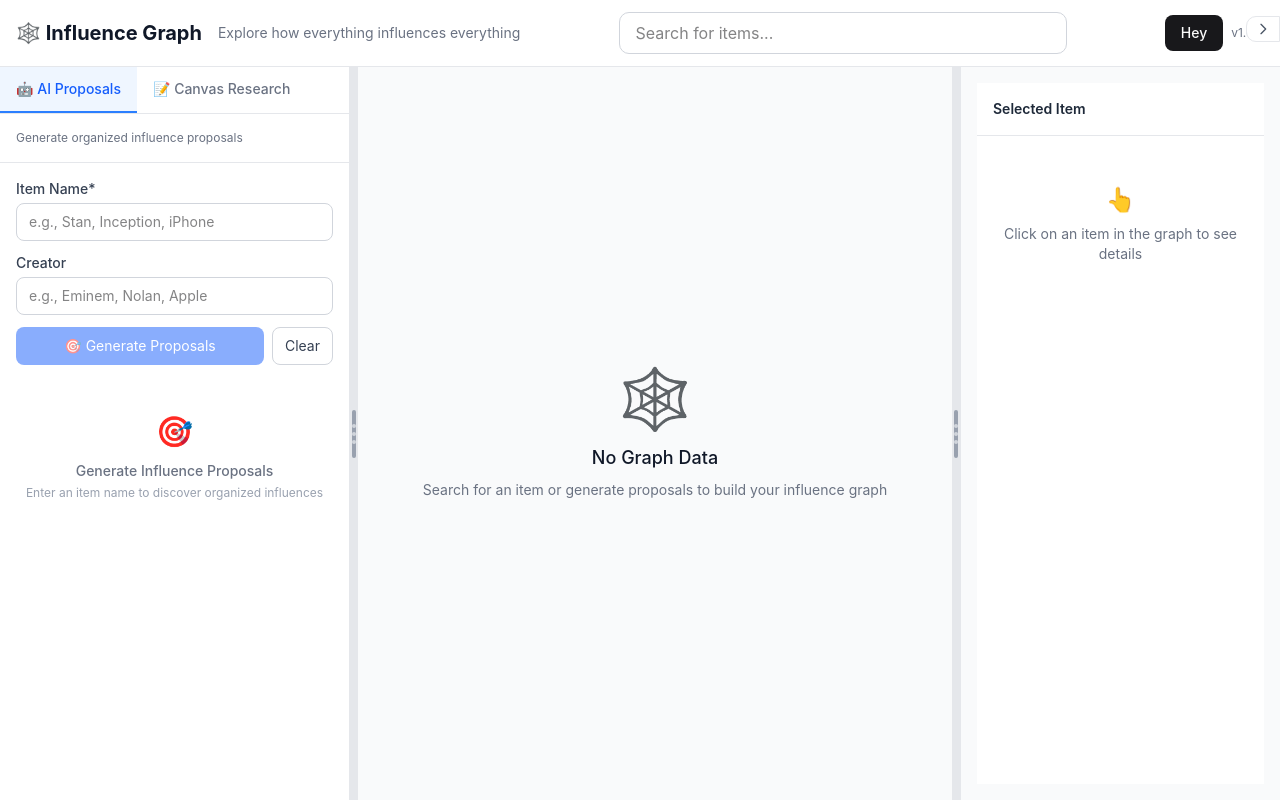
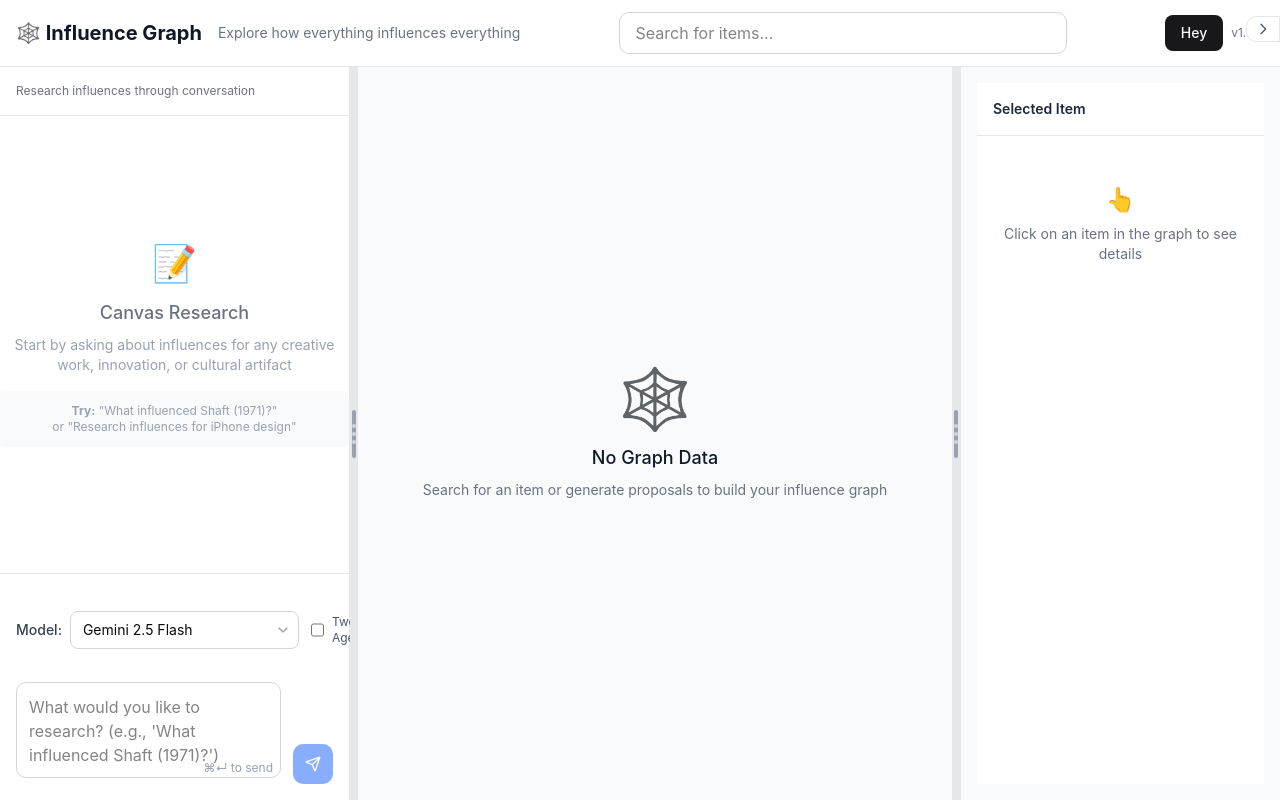
Before and after one commit to jepras/source-graph, a React (Vite) app in the folder frontend/: page / in a window 1280 px wide. Built offline with nearby package versions, Linux system fonts and the light colour scheme.

Commit message:
removed ai proposals tab

```diff
--- a/frontend/src/components/panels/ResearchPanel.tsx
+++ b/frontend/src/components/panels/ResearchPanel.tsx
@@ -1,78 +1,14 @@
-import React, { useState } from 'react';
-import { ProposalForm } from '../research/ProposalForm';
-import { ProposalResults } from '../research/ProposalResults';
+import React from 'react';
 import { CanvasTab } from '../canvas/CanvasTab';
-import { useResearch } from '../../contexts/ResearchContext';
 
 interface ResearchPanelProps {
   onItemSaved: (itemId: string) => void;
 }
 
 export const ResearchPanel: React.FC<ResearchPanelProps> = ({ onItemSaved }) => {
-  const { state } = useResearch();
-  const [activeTab, setActiveTab] = useState<'proposals' | 'canvas'>('proposals');
-
   return (
     <div className="h-full flex flex-col bg-white">
-      {/* Tab Headers */}
-      <div className="border-b border-gray-200">
-        <div className="flex">
-          <button
-            onClick={() => setActiveTab('proposals')}
-            className={`px-4 py-3 text-sm font-medium border-b-2 transition-colors ${
-              activeTab === 'proposals'
-                ? 'border-blue-500 text-blue-600 bg-blue-50'
-                : 'border-transparent text-gray-500 hover:text-gray-700 hover:border-gray-300'
-            }`}
-          >
-            🤖 AI Proposals
-          </button>
-          <button
-            onClick={() => setActiveTab('canvas')}
-            className={`px-4 py-3 text-sm font-medium border-b-2 transition-colors ${
-              activeTab === 'canvas'
-                ? 'border-blue-500 text-blue-600 bg-blue-50'
-                : 'border-transparent text-gray-500 hover:text-gray-700 hover:border-gray-300'
-            }`}
-          >
-            📝 Canvas Research
-          </button>
-        </div>
-      </div>
-
-      {/* Tab Content */}
-      <div className="flex-1 overflow-hidden">
-        {activeTab === 'proposals' ? (
-          <div className="h-full flex flex-col">
-            <div className="p-4 border-b border-gray-200">
-              <p className="text-xs text-gray-500">
-                Generate organized influence proposals
-              </p>
-            </div>
-
-            <div className="flex-1 overflow-y-auto p-4 space-y-4">
-              <ProposalForm />
-
-              {state.proposals && state.proposals.success && (
-                <ProposalResults onItemSaved={onItemSaved} />
-              )}
-
-              {/* Empty State */}
-              {!state.proposals && !state.proposalLoading && !state.error && (
-                <div className="text-center py-8 text-gray-500">
-                  <div className="text-3xl mb-3">🎯</div>
-                  <p className="text-sm font-medium">Generate Influence Proposals</p>
-                  <p className="text-xs mt-1 text-gray-400">
-                    Enter an item name to discover organized influences
-                  </p>
-                </div>
-              )}
-            </div>
-          </div>
-        ) : (
-          <CanvasTab onItemSaved={onItemSaved} />
-        )}
-      </div>
+      <CanvasTab onItemSaved={onItemSaved} />
     </div>
   );
 };
```
